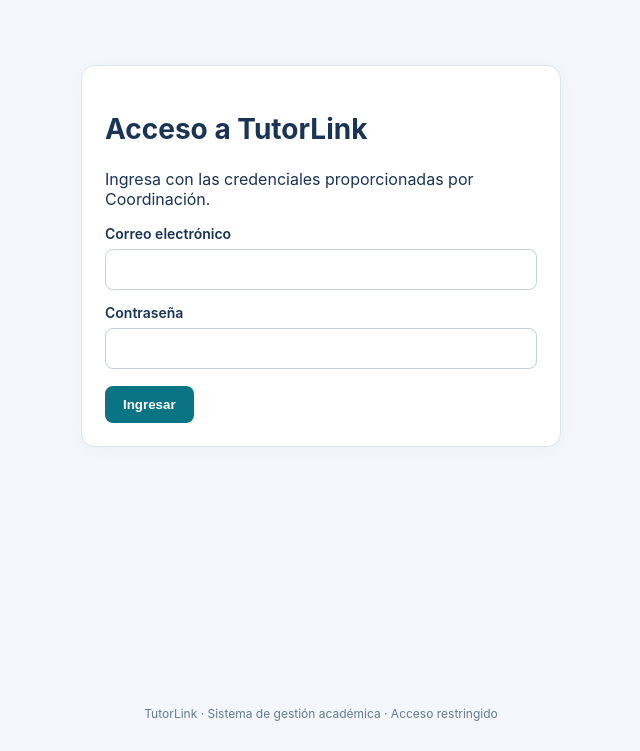
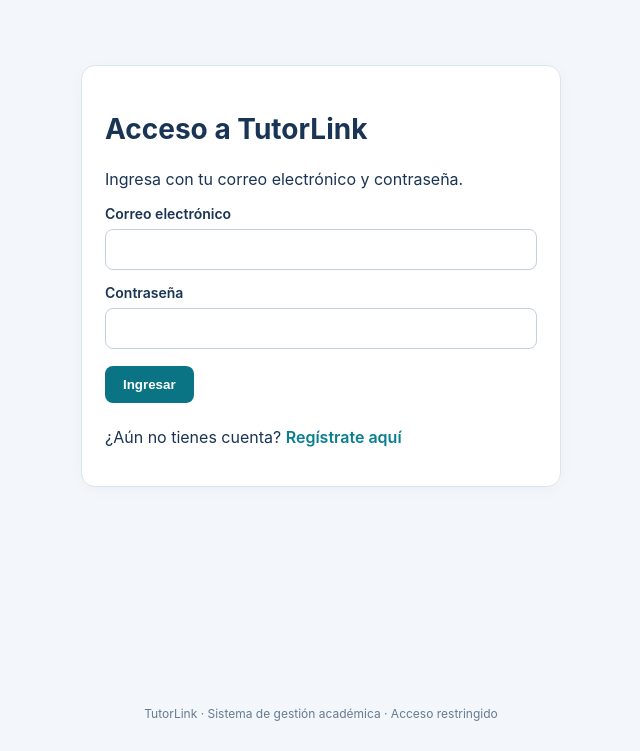
Before and after one commit to eidymartinez07-hash/TutorLink, a Flask app: page /login in a window 1280 px wide. Shown: the part 79-830 px from the top of the page, without its empty margins (319-959 px from the left). Run offline with Flask 3, Linux system fonts and the light colour scheme.

Commit message:
Add registration link to login page
Updated login page to include a registration link.

```diff
--- a/templates/login.html
+++ b/templates/login.html
@@ -1 +1 @@
-{% extends 'base.html' %}{% block content %}<section class="login card"><h1>Acceso a TutorLink</h1><p>Ingresa con las credenciales proporcionadas por Coordinación.</p><form method="post"><input type="hidden" name="_csrf" value="{{csrf}}"><label>Correo electrónico<input type="email" name="email" required autocomplete="username"></label><label>Contraseña<input type="password" name="password" required autocomplete="current-password"></label><button>Ingresar</button></form></section>{% endblock %}
+{% extends 'base.html' %}{% block content %}<section class="login card"><h1>Acceso a TutorLink</h1><p>Ingresa con tu correo electrónico y contraseña.</p><form method="post"><input type="hidden" name="_csrf" value="{{csrf}}"><label>Correo electrónico<input type="email" name="email" required autocomplete="username"></label><label>Contraseña<input type="password" name="password" required autocomplete="current-password"></label><button>Ingresar</button></form><p style="margin-top:1.5rem">¿Aún no tienes cuenta? <a href="{{url_for('register')}}">Regístrate aquí</a></p></section>{% endblock %}
```
